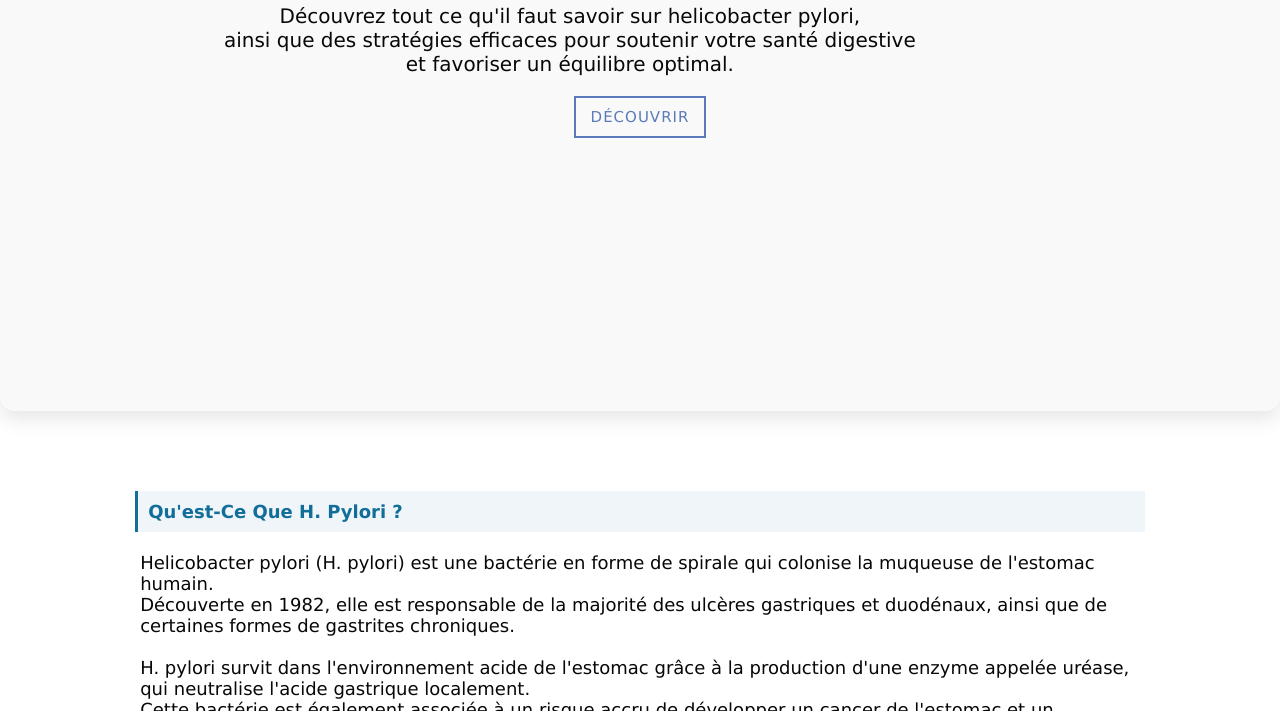
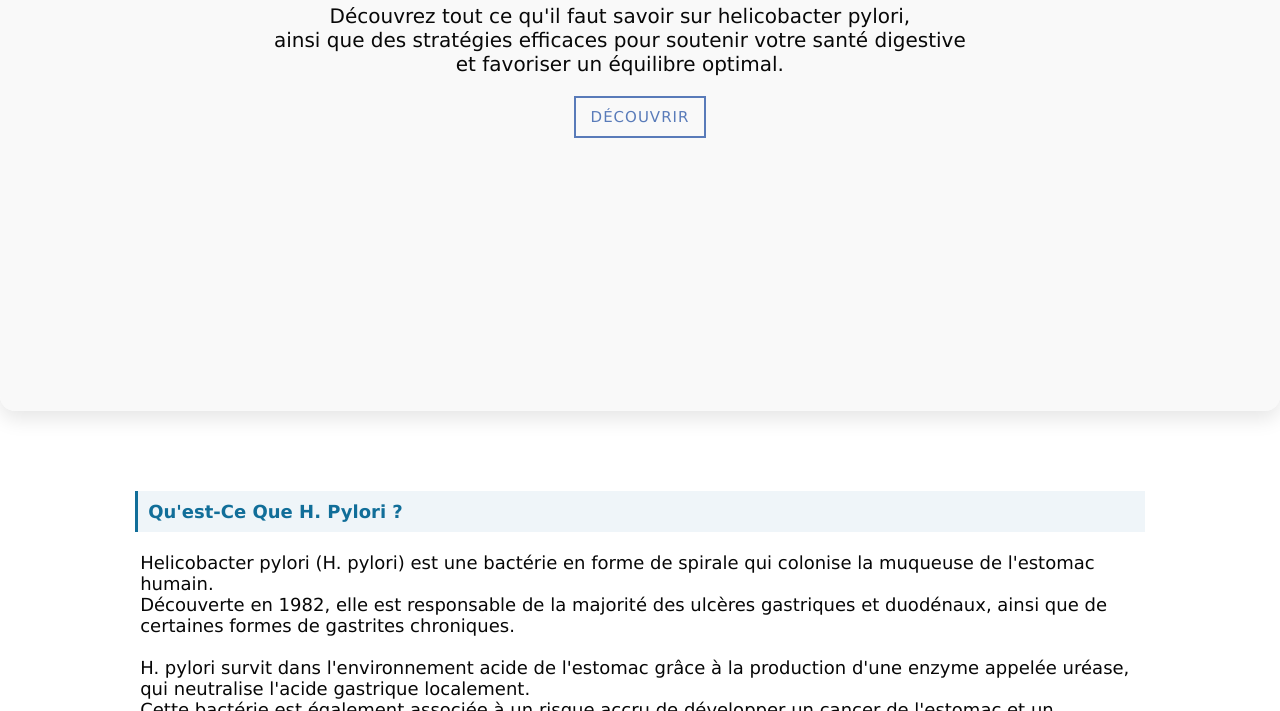
Before and after one commit to Nbbkr/HelicobacterPyloriSite, a plain HTML site: page index.html in a window 1280 px wide. Shown: the part 389-1100 px from the top of the page. Drawn offline with Linux system fonts and the light colour scheme.

Commit message:
stylepylori.css

```diff
--- a/stylepylori.css
+++ b/stylepylori.css
@@ -133,7 +133,7 @@ li {
     color:rgb(8, 8, 8);
     z-index: 1;
     text-align: center;
-    margin-left: 40px;
+    margin-left: 90px;
     margin-top: 20px;
 }
 .Accueil .cta {
```
